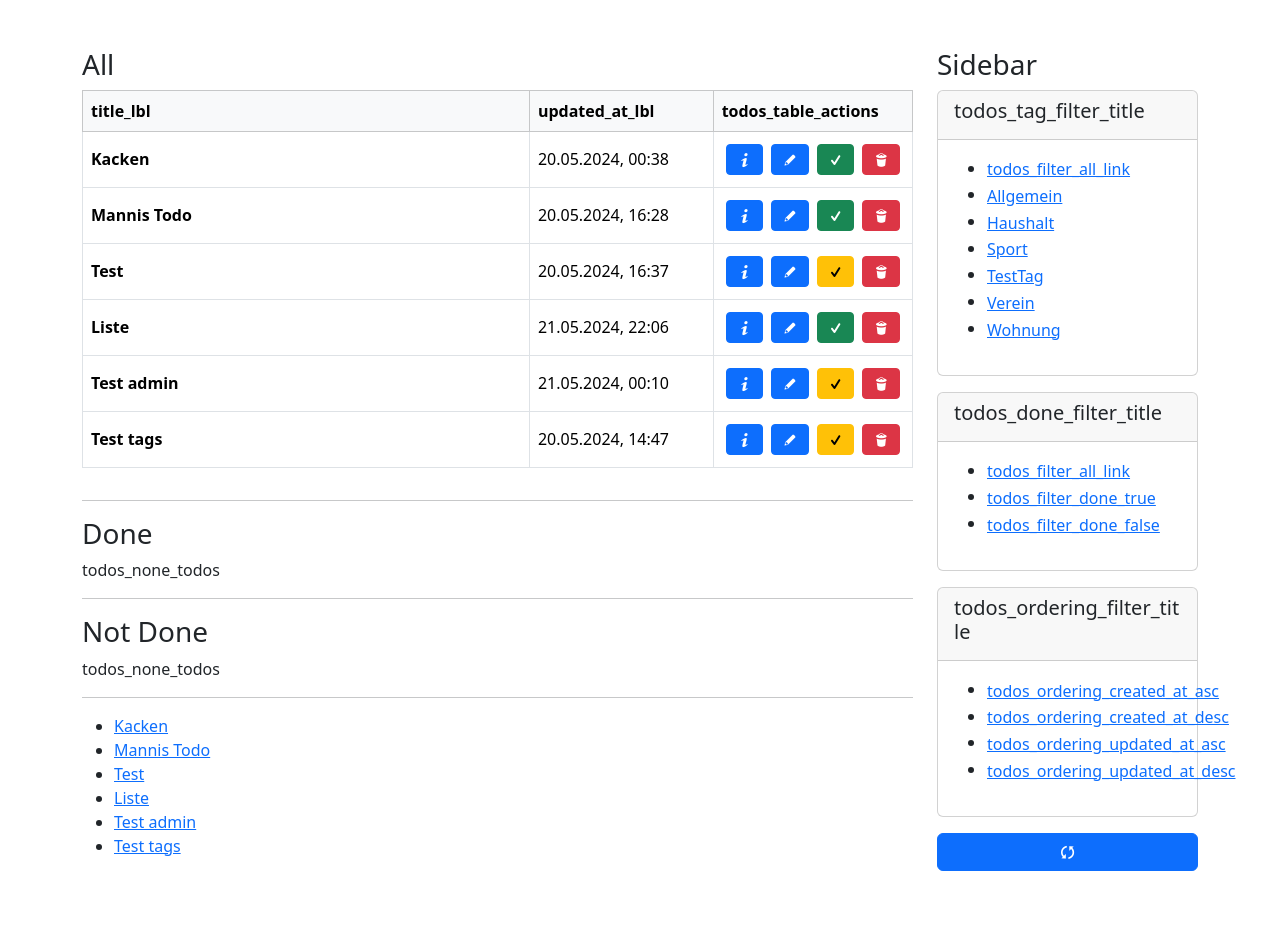
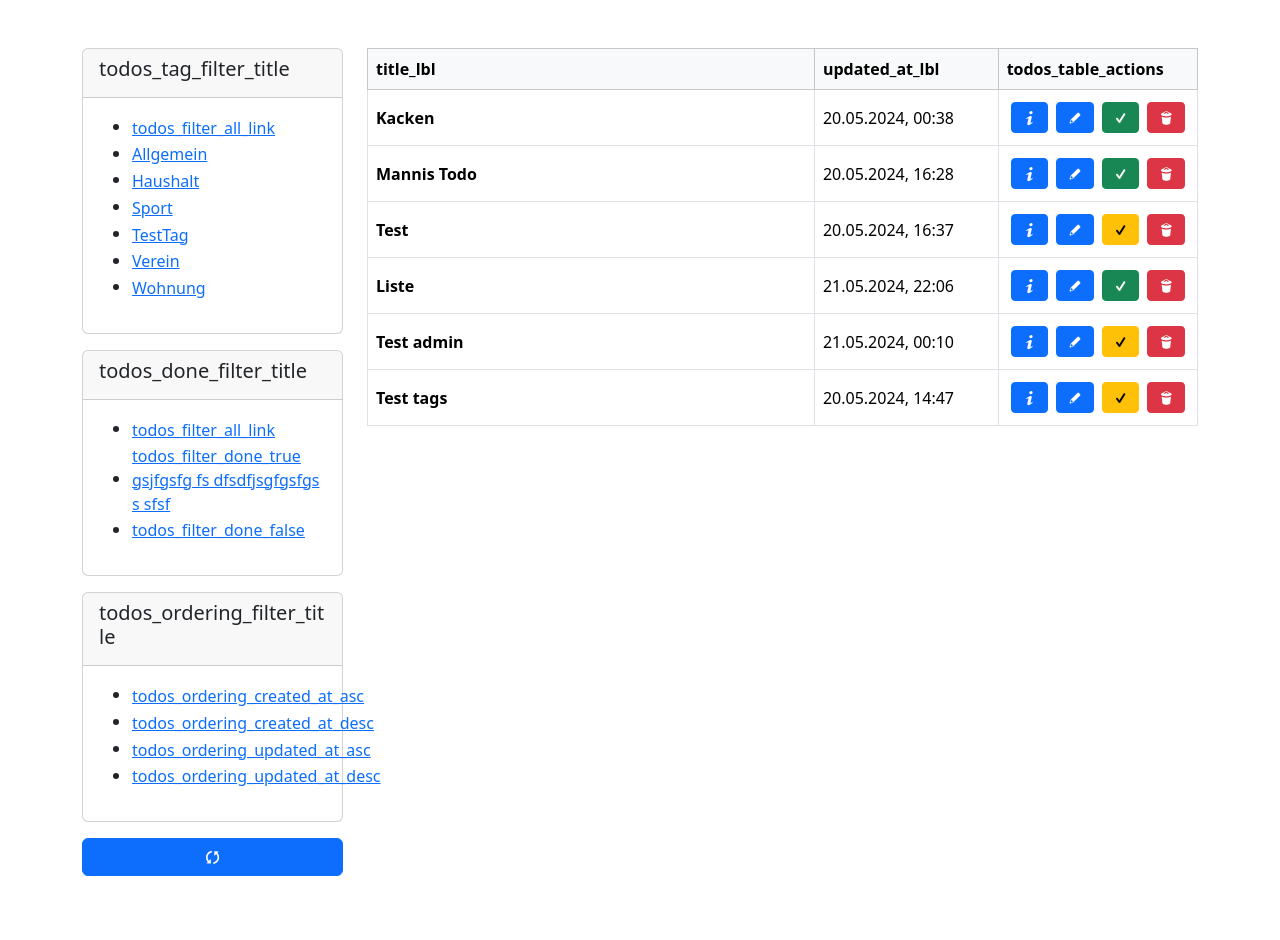
Before and after one commit to bastivogt/User-Todos, a Django app: template todos/templates/todos/todo/index.html in a window 1280 px wide. Shown: the part 216-1156 px from the top of the page. Before the commit the page ends 1087 px from the top, so only its background shows below. Run offline with Django 5.2, Linux system fonts and the light colour scheme; the template is opened without the code that fills it: values that come from a table or form of the project are taken from there, others are empty; data comes from the database, SQL or seed files in the repository; both versions use the stored data as it was after the commit; some libraries are stand-ins or nearby versions.

Commit message:
chnge design at todos-index

```diff
--- a/templates/base_sidebar.html
+++ b/templates/base_sidebar.html
@@ -6,12 +6,14 @@
     </header>
     <div class="container py-5">
         <div class="row">
-            <aside class="col-lg-3 order-lg-2">
+
+            <main class="col-lg-9 order-lg-2">
+                {% block main %}{% endblock %}
+            </main>
+            <aside class="col-lg-3 order-lg-1">
                 {% block side %}{% endblock %}
             </aside>
-            <main class="col-lg-9 order-lg-1">
-                {% block main %}{% endblock %}
-            </main>
+
         </div>
     </div>
 {% endblock %}
--- a/todos/templates/todos/todo/index.html
+++ b/todos/templates/todos/todo/index.html
@@ -19,43 +19,17 @@
 
 {% block main %}
     <div>
-        <h3>All</h3>
         {% if todos %}
             {% include "todos/todo/partials/_table_list.html" with todos=todos %}
         {% else %}
             <p>{% trans "todos_none_todos" %}</p>
         {% endif %}
     </div>
-    <hr>
-    <div>
-        <h3>Done</h3>
-        {% if done_todos %}
-            {% include "todos/todo/partials/_table_list.html" with todos=done_todos %}
-        {% else %}
-            <p>{% trans "todos_none_todos" %}</p>
-        {% endif %}
-    </div>
-    <hr>
-    <div>
-        <h3>Not Done</h3>
-        {% if not_done_todos %}
-            {% include "todos/todo/partials/_table_list.html" with todos=not_done_todos %}
-        {% else %}
-            <p>{% trans "todos_none_todos" %}</p>
-        {% endif %}
-    </div>
-    <hr>
-    <ul>
-        {% for todo in todos %}
-            <li>
-                <a href="{% url "todos-update" id=todo.id %}">{{ todo.title }}</a>
-            </li>
-        {% endfor %}
-    </ul>
+
 {%  endblock %}
 
 {% block side %}
-    <h3>Sidebar</h3>
+    <div id="filter-section">
         <div class="card mb-3">
             <div class="card-header">
                 <h5>
@@ -92,6 +66,7 @@
         <div class="mb-3">
             <a class="btn btn-primary w-100" href="{% url "todos-index" %}"><i class="demo-icon icon-arrows-ccw"></i></a>
         </div>
+    </div>
 
 {% endblock %}
 
--- a/todos/templates/todos/todo/partials/_done_filter.html
+++ b/todos/templates/todos/todo/partials/_done_filter.html
@@ -2,12 +2,12 @@
 <div>
     <ul>
         <li>
-            <button class="btn btn-link p-0" type="button" data-filter-key="done" data-filter-value="all">{% trans "todos_filter_all_link" %}</button>
+            <button class="btn btn-link p-0 text-start" type="button" data-filter-key="done" data-filter-value="all">{% trans "todos_filter_all_link" %}</button>
         </li>
         <li>
-            <button class="btn btn-link p-0" type="button" data-filter-key="done" data-filter-value="true">{% trans "todos_filter_done_true" %}</button>
+            <button class="btn btn-link p-0 text-start" type="button" data-filter-key="done" data-filter-value="true">{% trans "todos_filter_done_true gsjfgsfg fs dfsdfjsgfgsfgs s sfsf" %}</button>
         </li>
         <li>
-            <button class="btn btn-link p-0" type="button" data-filter-key="done" data-filter-value="false">{% trans "todos_filter_done_false" %}</button>
+            <button class="btn btn-link p-0 text-start" type="button" data-filter-key="done" data-filter-value="false">{% trans "todos_filter_done_false" %}</button>
         </li>
 </div>
--- a/todos/templates/todos/todo/partials/_ordering_filter.html
+++ b/todos/templates/todos/todo/partials/_ordering_filter.html
@@ -2,15 +2,15 @@
 <div>
     <ul>
         <li>
-            <button class="btn btn-link p-0" type="button" data-filter-key="order" data-filter-value="created_at_asc">{% trans "todos_ordering_created_at_asc" %}</button>
+            <button class="btn btn-link p-0 text-start" type="button" data-filter-key="order" data-filter-value="created_at_asc">{% trans "todos_ordering_created_at_asc" %}</button>
         </li>
         <li>
-            <button class="btn btn-link p-0" type="button" data-filter-key="order" data-filter-value="created_at_desc">{% trans "todos_ordering_created_at_desc" %}</button>
+            <button class="btn btn-link p-0 text-start" type="button" data-filter-key="order" data-filter-value="created_at_desc">{% trans "todos_ordering_created_at_desc" %}</button>
         </li>
         <li>
-            <button class="btn btn-link p-0" type="button" data-filter-key="order" data-filter-value="updated_at_asc">{% trans "todos_ordering_updated_at_asc" %}</button>
+            <button class="btn btn-link p-0 text-start" type="button" data-filter-key="order" data-filter-value="updated_at_asc">{% trans "todos_ordering_updated_at_asc" %}</button>
         </li>
         <li>
-            <button class="btn btn-link p-0" type="button" data-filter-key="order" data-filter-value="updated_at_desc">{% trans "todos_ordering_updated_at_desc" %}</button>
+            <button class="btn btn-link p-0 text-start" type="button" data-filter-key="order" data-filter-value="updated_at_desc">{% trans "todos_ordering_updated_at_desc" %}</button>
         </li>
 </div>
--- a/todos/templates/todos/todo/partials/_tag_filter.html
+++ b/todos/templates/todos/todo/partials/_tag_filter.html
@@ -2,11 +2,11 @@
 <div>
     <ul>
         <li>
-            <button class="btn btn-link p-0" type="button" data-filter-key="tag" data-filter-value="all">{% trans "todos_filter_all_link" %}</button>
+            <button class="btn btn-link p-0 text-start" type="button" data-filter-key="tag" data-filter-value="all">{% trans "todos_filter_all_link" %}</button>
         </li>
     {% for tag in tags %}
         <li>
-            <button class="btn btn-link p-0" type="button" data-filter-key="tag" data-filter-value="{{ tag.id }}">{{ tag.name }}</button>
+            <button class="btn btn-link p-0 text-start" type="button" data-filter-key="tag" data-filter-value="{{ tag.id }}">{{ tag.name }}</button>
         </li>
     {% endfor %}
 </div>
```
Also changed, not shown: db.sqlite3. Lines whose indentation alone changed are shown as unchanged.
